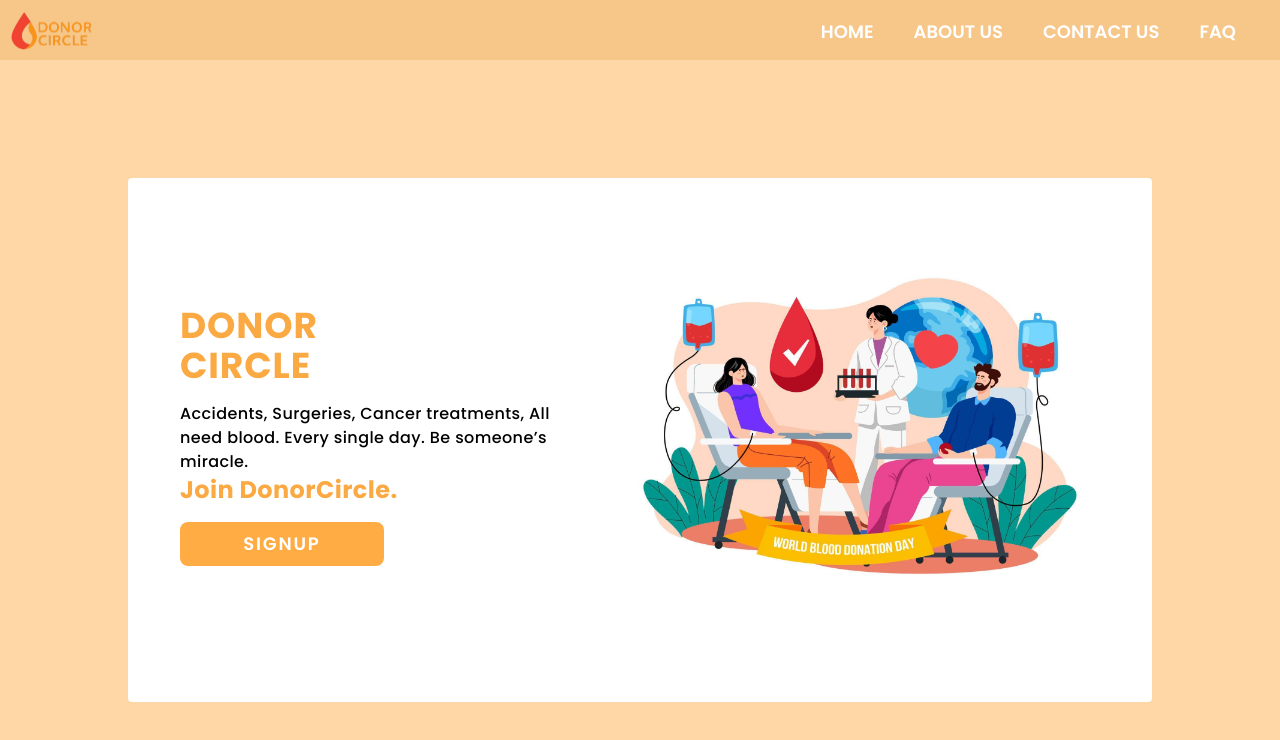
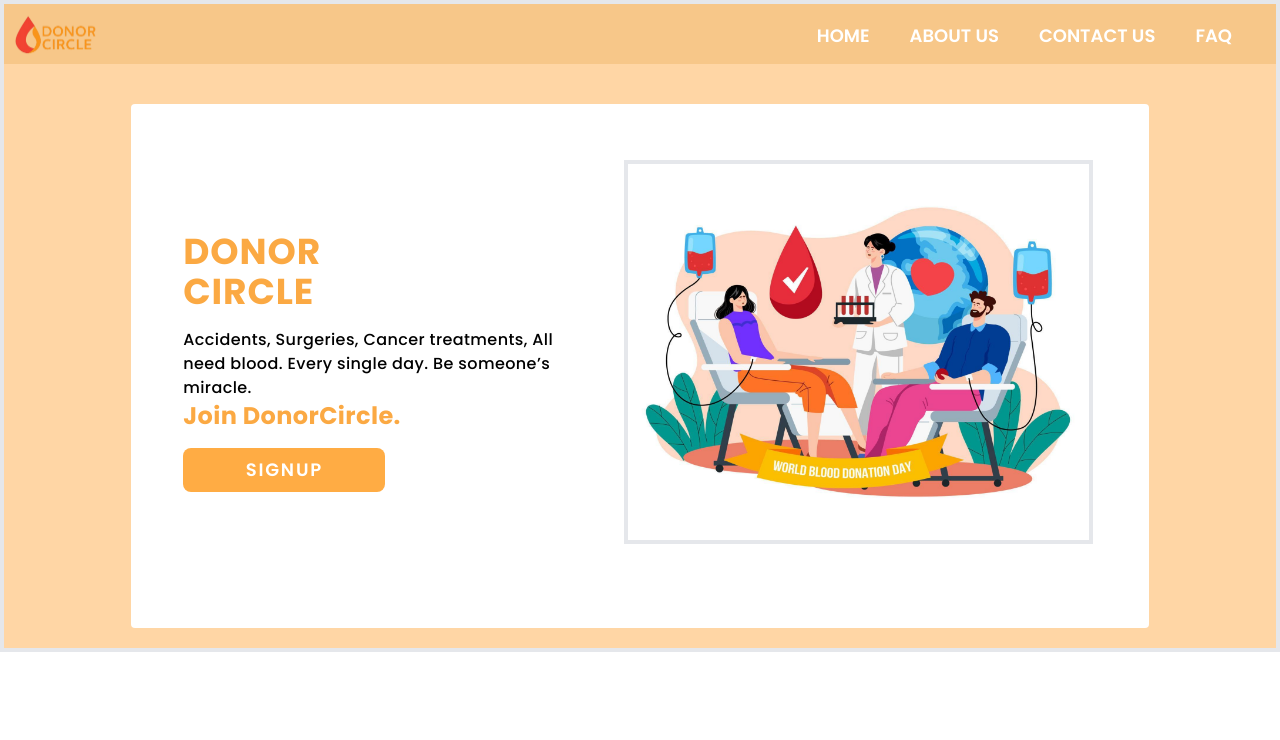
Before and after one commit to TanmayVidhate/DonorCircle_2, a React (Vite) app in the folder client/: page / in a window 1280 px wide. Shown: the top 740 px of the page. Built offline with nearby package versions, Linux system fonts and the light colour scheme.

Commit message:
change property

```diff
--- a/client/src/Views/Landingpage.jsx
+++ b/client/src/Views/Landingpage.jsx
@@ -17,7 +17,7 @@ function Landingpage() {
 
     return (
         <>
-            <div className='flex flex-col w-screen h-screen bg-[#ffd6a5]  xl:h-screen  '>
+            <div className='flex flex-col w-screen max-h-max border-4 bg-[#ffd6a5]  xl:h-screen  '>
                 <Navbar />
                 <div className='flex-1 grid place-items-center '>
                     <div className='flex justify-center items-center rounded m-5 bg-[#FFFFFF] w-5/6 max-h-max sm:w-3/4 sm:px-5 lg:mt-10 lg:w-4/5 2xl:w-3/5  '>
@@ -40,7 +40,7 @@ function Landingpage() {
 
                             {/* second div */}
                             <div className='p-3 my-5 w-full  grid place-items-center    '>
-                                <Image img_url={img} className="w-auto h-3/6 -mt-7 sm:object-scale-down md:object-scale-down lg:object-cover   " />
+                                <Image img_url={img} className="w-auto h-3/4 border-4 -mt-7 object-scale-down sm:object-scale-down md:object-scale-down lg:object-cover   " />
                             </div>
                         </div>
                     </div>
```
